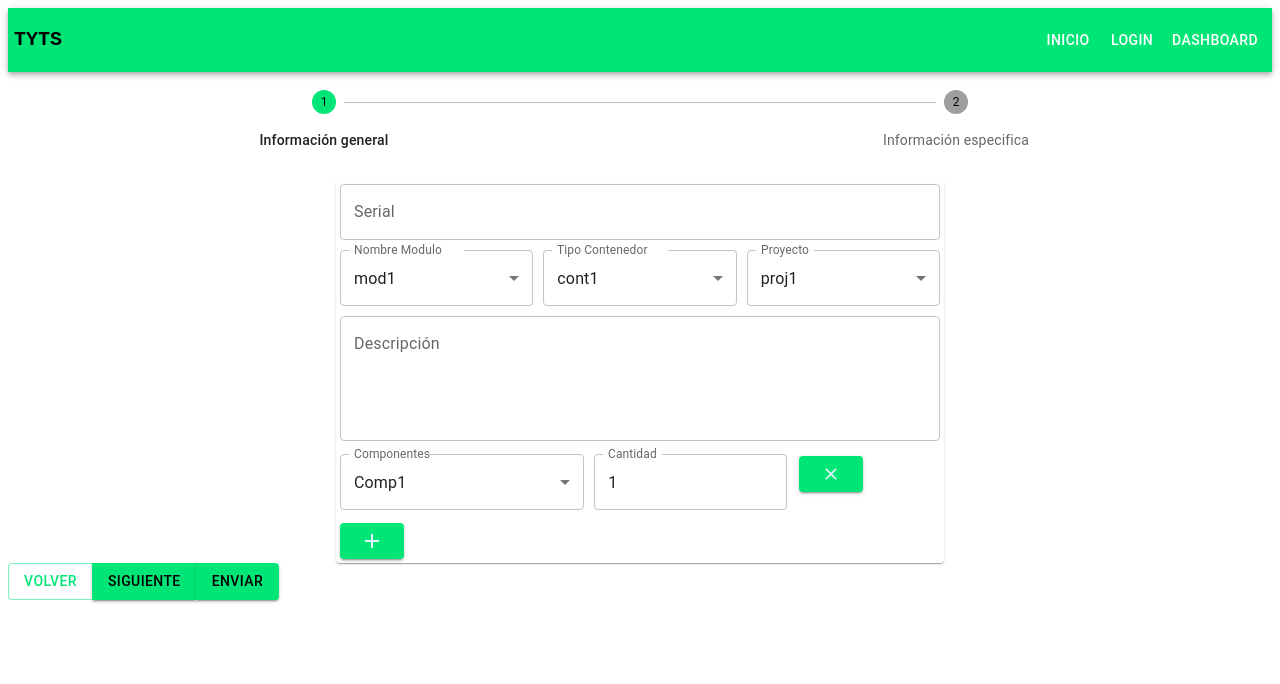
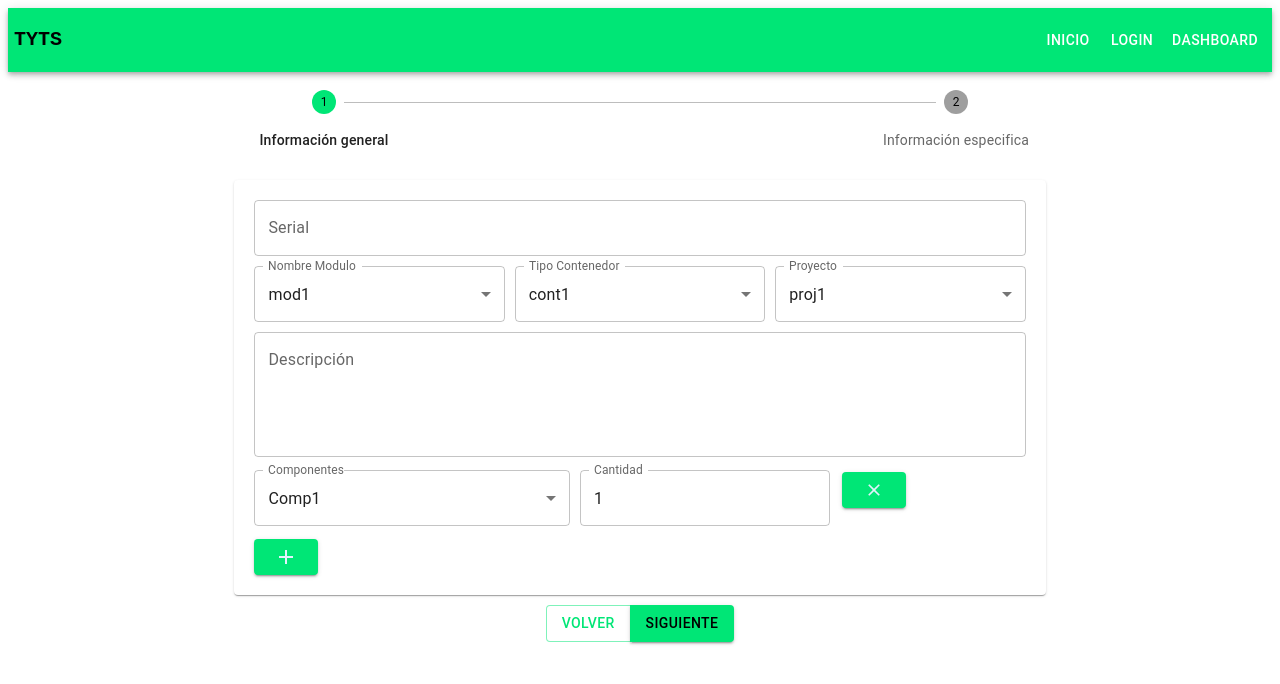
Before and after one commit to YunexTrafficSystem/YunexTrafficApp, a React (Vite) app: page /ph in a window 1280 px wide. Shown: the top 684 px of the page. Built offline with nearby package versions, Linux system fonts and the light colour scheme; what capitalize would draw is missing.

Commit message:
Finish form stepper and button controller

```diff
--- a/src/Components/FormStep.jsx
+++ b/src/Components/FormStep.jsx
@@ -11,10 +11,9 @@ function FormStep({ children, done, active }) {
       spacing={0}
       direction="column"
       alignItems="center"
-      sx={{ minWidth: 600 }}
     >
       <Card
-        sx={{ p:2, maxWidth:600, marginTop:15 }}
+        sx={{ p:10, minWidth: 'md', marginTop:15 }}
       >
         {children}
       </Card>
--- a/src/Components/FormSteps.jsx
+++ b/src/Components/FormSteps.jsx
@@ -25,6 +25,4 @@ function FormSteps({ children, title, steps, activeStep }) {
     </Stepper>
   )
 }
-//Hola ✌
-// Ni había visto, que más
 export { FormSteps }
--- a/src/Components/InfoGeneral.jsx
+++ b/src/Components/InfoGeneral.jsx
@@ -25,7 +25,7 @@ function InfoGeneral({ register, errors }) {
         <FormControl fullWidth>
         <InputLabel>Nombre Modulo</InputLabel>
         <Select
-          label="Nombre de modulo"
+          label="Nombre Modulo"
           defaultValue={1}
           {...register("module", {
             required: true,
@@ -46,7 +46,7 @@ function InfoGeneral({ register, errors }) {
         <InputLabel>Tipo Contenedor</InputLabel>
         <Select
         defaultValue={1}
-        label="Tipo de contenedor"
+        label="Tipo Contenedor"
         {...register("container", {
           required: true,
           message: 'Contenedor requerido'
--- a/src/Components/InfoSpecific.jsx
+++ b/src/Components/InfoSpecific.jsx
@@ -7,7 +7,6 @@ import {
 } from '@mui/material'
 function InfoSpecific({ register, errors }) {
   return (
-    <div>
      <Grid container spacing={5}>
      <Grid item xs={12}>
         <TextField
@@ -37,7 +36,6 @@ function InfoSpecific({ register, errors }) {
           </FormGroup>
         </Grid>
       </Grid>
-    </div>
   )
 }
 
--- a/src/PlaceHolder.jsx
+++ b/src/PlaceHolder.jsx
@@ -9,6 +9,7 @@ import { FormSteps } from './Components/FormSteps'
 import { FormPageSteps } from './Components/FormPageSteps'
 import { FormStep } from './Components/FormStep'
 import { Stepper, Step, StepLabel, Button, Box, Card, Grid, ButtonGroup } from '@mui/material'
+import { positions } from '@mui/system'
 
 function PlaceHolder() {
   const { control, register, handleSubmit, watch, formState: { errors } } = useForm({
@@ -33,6 +34,9 @@ function PlaceHolder() {
   const [activeStep, SetActiveStep] = useState(0)
 
   const nextStep = () => {
+    if ( activeStep === steps.length - 1 ) {
+
+    }
     SetActiveStep((activeStep) => activeStep + 1);
   }
 
@@ -65,10 +69,21 @@ function PlaceHolder() {
         </FormStep>
       </FormPageSteps>
       <Grid>
-        <ButtonGroup>
+        <ButtonGroup
+          sx={{
+            margin:"10px 0",
+            display: "flex",
+            justifyContent: "center",
+          }}
+        >
           <Button onClick={backStep}>Volver</Button>
-          <Button onClick={nextStep} variant="contained">Siguiente</Button>
-          <Button type="submit" variant="contained">Enviar</Button>
+          <Button
+            onClick={nextStep}
+            variant="contained"
+            type={(activeStep === steps.length) ? "submit" : "button" }
+          >
+            {activeStep === steps.length - 1 ? 'Enviar' : 'Siguiente'}
+          </Button>
         </ButtonGroup>
       </Grid>
     </form>
```
